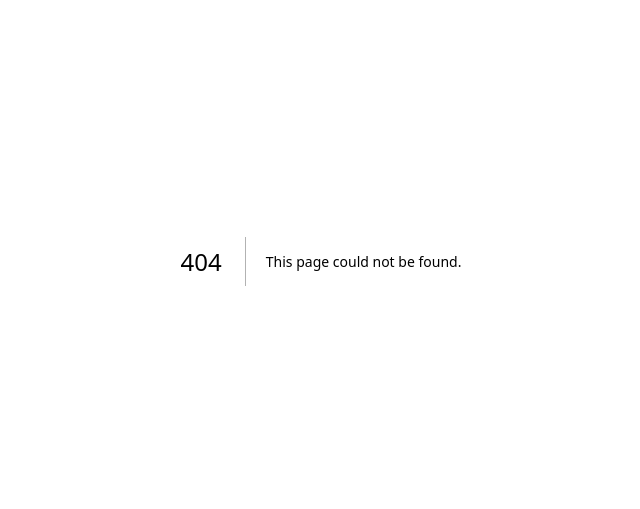
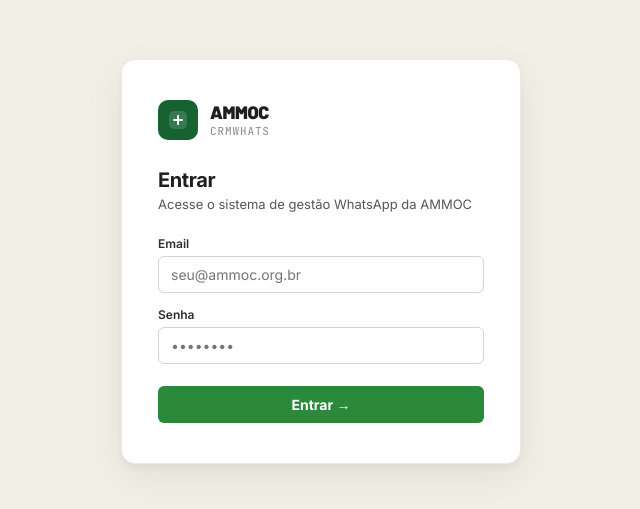
Before and after one commit to DEVAMMOC/CRMWHATSAMMOC, a Next.js app in the folder apps/web/: page /login in a window 1280 px wide. Before the commit this address had no page. Shown: the part 139-648 px from the top of the page, without its empty margins (319-959 px from the left). Built offline with nearby package versions, Linux system fonts and the light colour scheme.

Commit message:
feat(web): login page with Supabase auth
Create root layout, root redirect page, auth layout, and login page
with CSS Modules using AMMOC design tokens.

```diff
--- /dev/null
+++ b/apps/web/src/app/(auth)/layout.tsx
@@ -0,0 +1,13 @@
+export default function AuthLayout({ children }: { children: React.ReactNode }) {
+  return (
+    <main style={{
+      minHeight: '100vh',
+      display: 'flex',
+      alignItems: 'center',
+      justifyContent: 'center',
+      background: 'var(--ammoc-paper-3)',
+    }}>
+      {children}
+    </main>
+  );
+}
--- /dev/null
+++ b/apps/web/src/app/(auth)/login/login.module.css
@@ -0,0 +1,114 @@
+.card {
+  background: var(--ammoc-paper);
+  border: 1px solid var(--ammoc-line-2);
+  border-radius: var(--radius-lg);
+  box-shadow: var(--shadow-lg);
+  padding: 40px 36px;
+  width: 100%;
+  max-width: 400px;
+}
+
+.logo {
+  display: flex;
+  align-items: center;
+  gap: 12px;
+  margin-bottom: 28px;
+}
+
+.logoMark {
+  width: 40px;
+  height: 40px;
+  border-radius: 10px;
+  background: var(--ammoc-green-800);
+  display: flex;
+  align-items: center;
+  justify-content: center;
+}
+
+.logoText h1 {
+  font-size: 18px;
+  font-weight: 900;
+  color: var(--ammoc-ink-900);
+  margin: 0;
+  letter-spacing: -0.02em;
+}
+
+.logoText p {
+  font-size: 11px;
+  color: var(--ammoc-ink-400);
+  margin: 1px 0 0;
+  font-family: var(--font-mono);
+  text-transform: uppercase;
+  letter-spacing: 0.08em;
+}
+
+.title {
+  font-size: 20px;
+  font-weight: 800;
+  color: var(--ammoc-ink-900);
+  margin-bottom: 4px;
+  letter-spacing: -0.02em;
+}
+
+.subtitle {
+  font-size: 13px;
+  color: var(--ammoc-ink-600);
+  margin-bottom: 24px;
+}
+
+.field {
+  margin-bottom: 14px;
+}
+
+.label {
+  display: block;
+  font-size: 12px;
+  font-weight: 600;
+  color: var(--ammoc-ink);
+  margin-bottom: 5px;
+}
+
+.input {
+  width: 100%;
+  border: 1.5px solid var(--ammoc-line);
+  border-radius: var(--radius-sm);
+  padding: 9px 12px;
+  font-size: 14px;
+  font-family: var(--font-body);
+  background: var(--ammoc-paper);
+  color: var(--ammoc-ink);
+  outline: none;
+  transition: border-color 0.15s;
+}
+
+.input:focus {
+  border-color: var(--ammoc-green-500);
+}
+
+.submit {
+  width: 100%;
+  background: var(--ammoc-green);
+  color: white;
+  border: none;
+  border-radius: var(--radius-sm);
+  padding: 10px;
+  font-size: 14px;
+  font-weight: 700;
+  font-family: var(--font-body);
+  cursor: pointer;
+  margin-top: 8px;
+  transition: background 0.15s;
+}
+
+.submit:hover { background: var(--ammoc-green-700); }
+.submit:disabled { opacity: 0.6; cursor: not-allowed; }
+
+.error {
+  background: var(--ammoc-red-100);
+  border: 1px solid #fca5a5;
+  border-radius: var(--radius-sm);
+  padding: 10px 12px;
+  font-size: 12.5px;
+  color: var(--ammoc-red-700);
+  margin-top: 12px;
+}
--- /dev/null
+++ b/apps/web/src/app/(auth)/login/page.tsx
@@ -0,0 +1,95 @@
+'use client';
+
+import { useState } from 'react';
+import { useRouter } from 'next/navigation';
+import { createClient } from '@/lib/supabase/client';
+import styles from './login.module.css';
+
+export default function LoginPage() {
+  const router = useRouter();
+  const [email, setEmail] = useState('');
+  const [password, setPassword] = useState('');
+  const [loading, setLoading] = useState(false);
+  const [error, setError] = useState<string | null>(null);
+
+  async function handleSubmit(e: React.FormEvent) {
+    e.preventDefault();
+    setLoading(true);
+    setError(null);
+
+    const supabase = createClient();
+    const { error: authError } = await supabase.auth.signInWithPassword({
+      email,
+      password,
+    });
+
+    if (authError) {
+      setError('Email ou senha incorretos. Tente novamente.');
+      setLoading(false);
+      return;
+    }
+
+    router.push('/dashboard');
+    router.refresh();
+  }
+
+  return (
+    <div className={styles.card}>
+      <div className={styles.logo}>
+        <div className={styles.logoMark}>
+          <svg width="22" height="22" viewBox="0 0 22 22" fill="none">
+            <rect x="2" y="2" width="18" height="18" rx="5" fill="white" fillOpacity="0.15"/>
+            <path d="M7 11h8M11 7v8" stroke="white" strokeWidth="2" strokeLinecap="round"/>
+          </svg>
+        </div>
+        <div className={styles.logoText}>
+          <h1>AMMOC</h1>
+          <p>CRMWhats</p>
+        </div>
+      </div>
+
+      <div className={styles.title}>Entrar</div>
+      <div className={styles.subtitle}>Acesse o sistema de gestão WhatsApp da AMMOC</div>
+
+      <form onSubmit={handleSubmit}>
+        <div className={styles.field}>
+          <label className={styles.label} htmlFor="email">Email</label>
+          <input
+            id="email"
+            className={styles.input}
+            type="email"
+            placeholder="seu@ammoc.org.br"
+            value={email}
+            onChange={e => setEmail(e.target.value)}
+            required
+            autoComplete="email"
+          />
+        </div>
+
+        <div className={styles.field}>
+          <label className={styles.label} htmlFor="password">Senha</label>
+          <input
+            id="password"
+            className={styles.input}
+            type="password"
+            placeholder="••••••••"
+            value={password}
+            onChange={e => setPassword(e.target.value)}
+            required
+            autoComplete="current-password"
+          />
+        </div>
+
+        {error && <div className={styles.error}>{error}</div>}
+
+        <button
+          className={styles.submit}
+          type="submit"
+          disabled={loading}
+        >
+          {loading ? 'Entrando...' : 'Entrar →'}
+        </button>
+      </form>
+    </div>
+  );
+}
--- a/apps/web/src/app/layout.tsx
+++ b/apps/web/src/app/layout.tsx
@@ -1,3 +1,15 @@
+import type { Metadata } from 'next';
+import '@/styles/globals.css';
+
+export const metadata: Metadata = {
+  title: 'AMMOC CRMWhats',
+  description: 'Sistema de gestão de WhatsApp da AMMOC',
+};
+
 export default function RootLayout({ children }: { children: React.ReactNode }) {
-  return <html lang="pt-BR"><body>{children}</body></html>;
+  return (
+    <html lang="pt-BR">
+      <body>{children}</body>
+    </html>
+  );
 }
```
Also changed, not shown: apps/web/src/app/page.tsx (+8 -1 lines).
